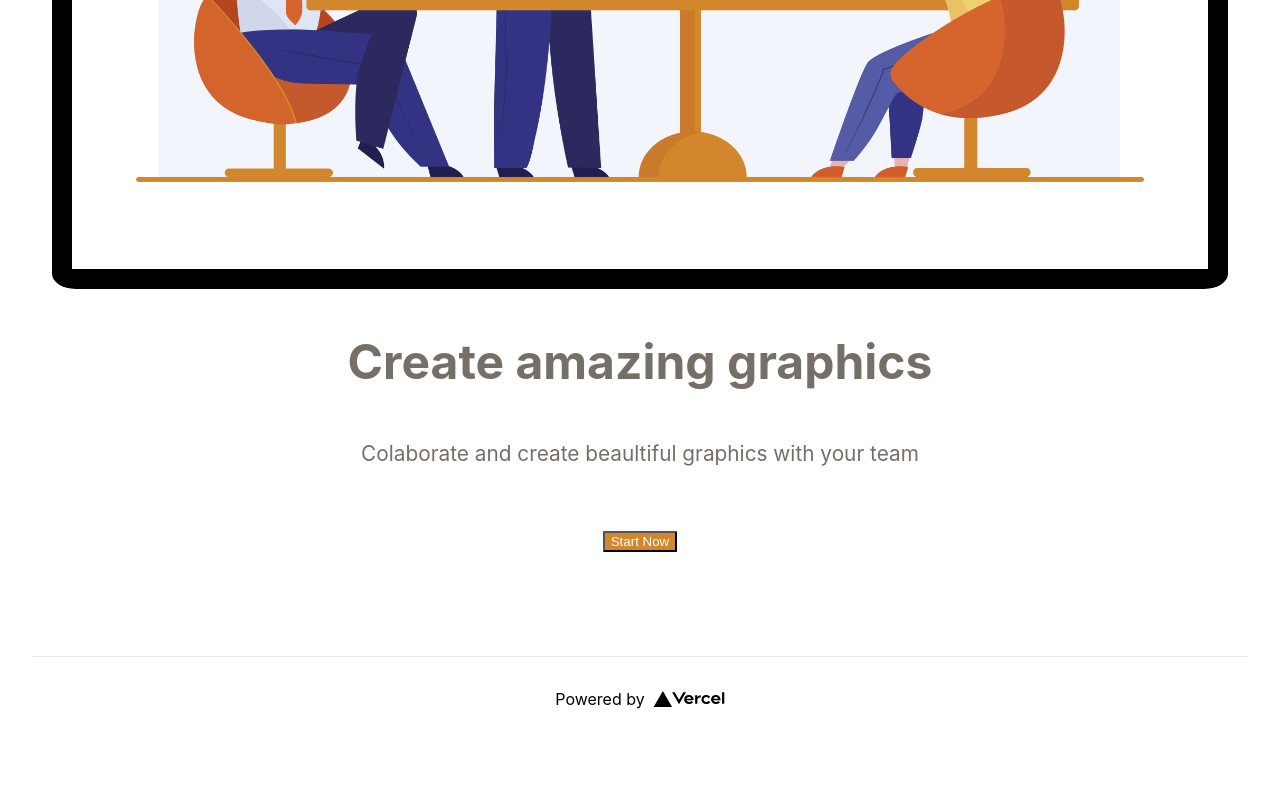
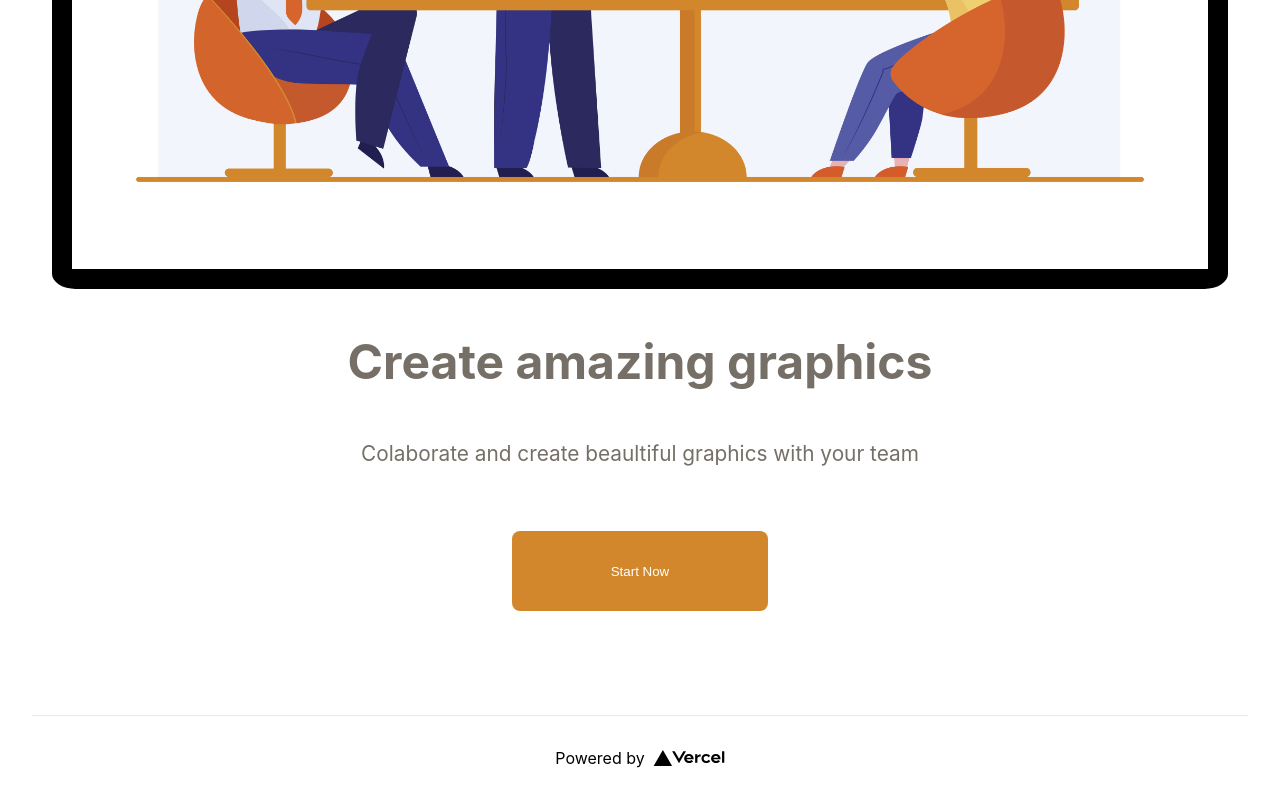
Before and after one commit to lucsoliver/graph-devchallange, a Next.js app: page / in a window 1280 px wide. Shown: the part 640-1440 px from the top of the page. Before the commit the page ends 1381 px from the top, so only its background shows below. Built offline with nearby package versions, Linux system fonts and the light colour scheme.

Commit message:
button changes

```diff
--- a/styles/Home.module.css
+++ b/styles/Home.module.css
@@ -69,15 +69,20 @@
   display: flex;
   align-items: center;
   justify-content: center;
-  flex-wrap: wrap;
-  max-width: 800px;
+  /* width: 50px; */
+  /* flex-wrap: wrap; */
 }
 
 .button {
+  width: 20vw;
+  height: 10vh;
   background-color: #d2872c;
-  border-radius: 2%;
+  border-radius: 8px;
   color: #fff;
   margin: 2.5rem 0;
+  border: none;
+  text-decoration: none;
+  cursor: pointer;
 }
 
 .boxImage {
```
